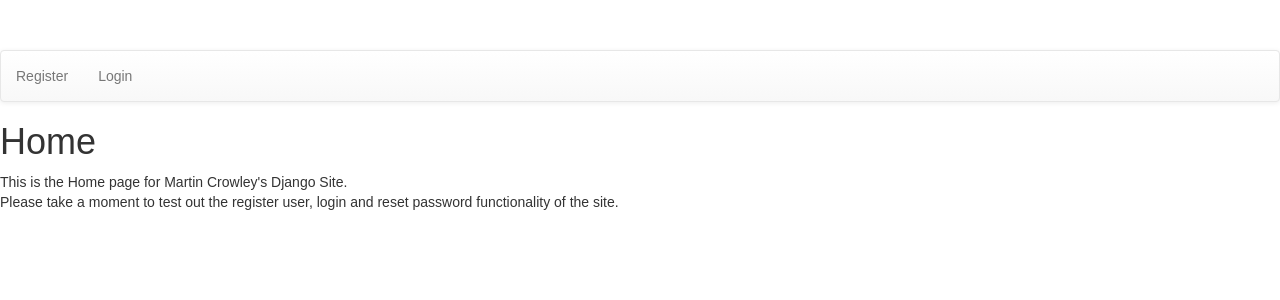
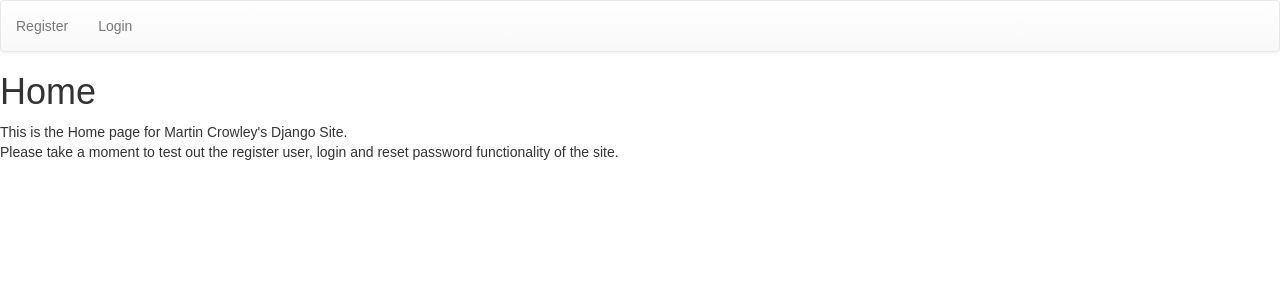
Before and after one commit to Mcrowley93/ecommerce_app_django, a Django app: template home/templates/index.html in a window 1280 px wide. Shown: the top 300 px of the page. Run offline with Django 3.2, Linux system fonts and the light colour scheme; the template is opened without the code that fills it, so the values that code supplies are empty; some libraries are stand-ins or nearby versions.

Commit message:
commented out the padding-top to allow the nav bar to sit properly at the top of the page

```diff
--- a/static/css/style.css
+++ b/static/css/style.css
@@ -4,7 +4,7 @@ form {
 
 body {
     font-family: Arial;
-    padding-top: 50px;
+    /*padding-top: 50px;*/
 }
 
 footer {
```
